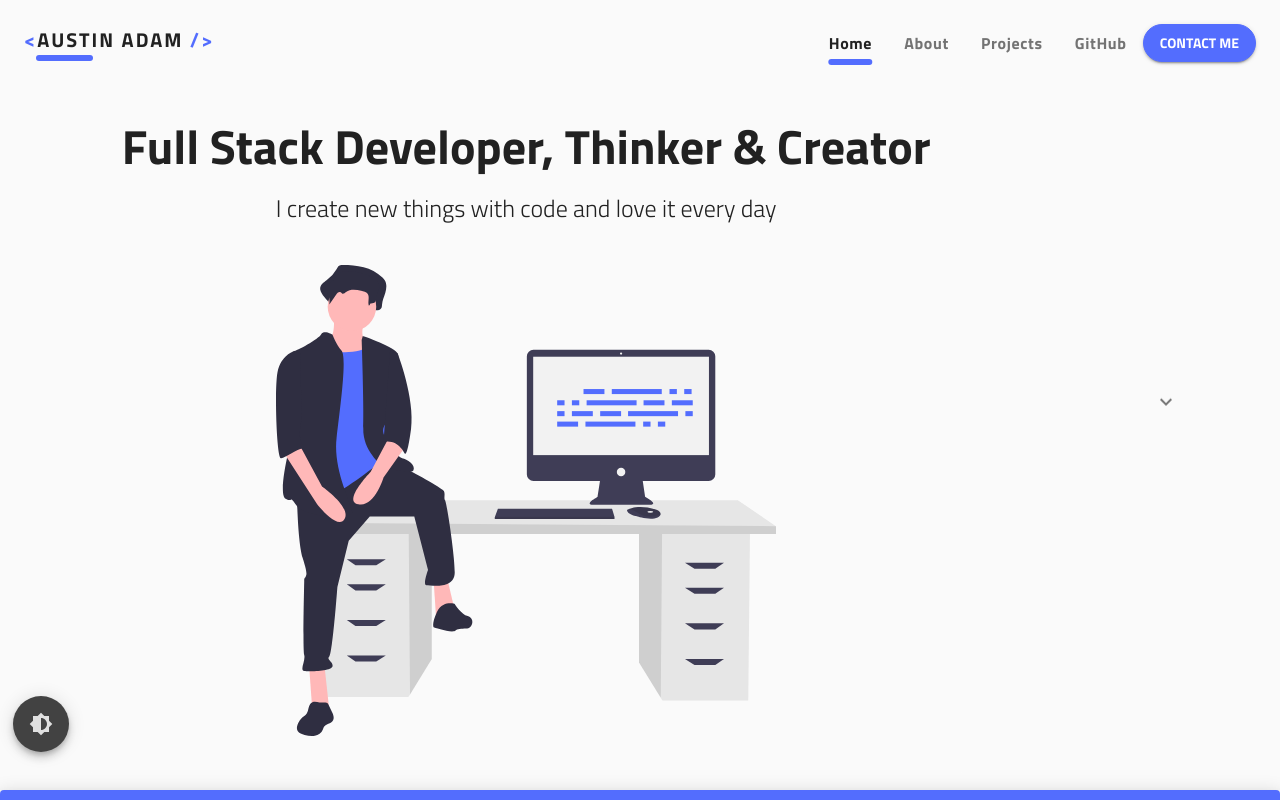
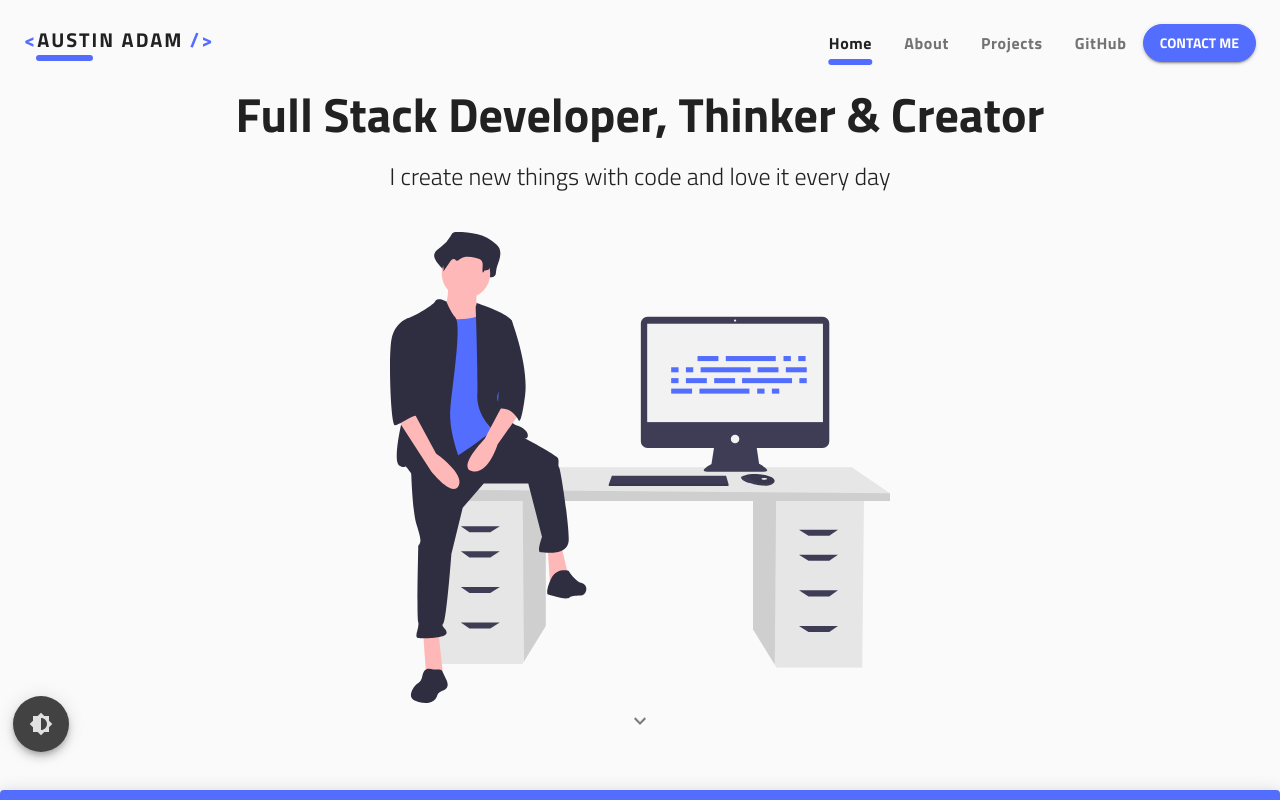
Before and after one commit to Ugikie/Portfolio, a React (Create React App) app: page / in a window 1280 px wide. Shown: the top 800 px of the page. Built offline with nearby package versions, Linux system fonts and the light colour scheme.

Commit message:
Fix padding for screens with less vertical space

```diff
--- a/src/components/Hero.js
+++ b/src/components/Hero.js
@@ -23,7 +23,7 @@ const useStyles = makeStyles((theme) => ({
   paper: {
     // border: '1px solid blue',
     // height: '100%',
-    padding: '2rem',
+    // padding: '2rem',
     backgroundColor: theme.palette.prefersDarkMode
       ? theme.palette.background.paper
       : theme.palette.background.default,
@@ -108,7 +108,7 @@ const Hero = ({ width, contactFormOpen, setContactFormOpen }) => {
           elevation={theme.palette.prefersDarkMode ? 3 : 0}
           className={classes.paper}
           style={{
-            padding: contactFormOpen ? '1rem 0' : '2rem',
+            // padding: contactFormOpen ? '1rem 0' : '2rem',
             transition:
               'background-color 200ms cubic-bezier(0.4, 0, 0.2, 1) 0ms',
           }}
```
